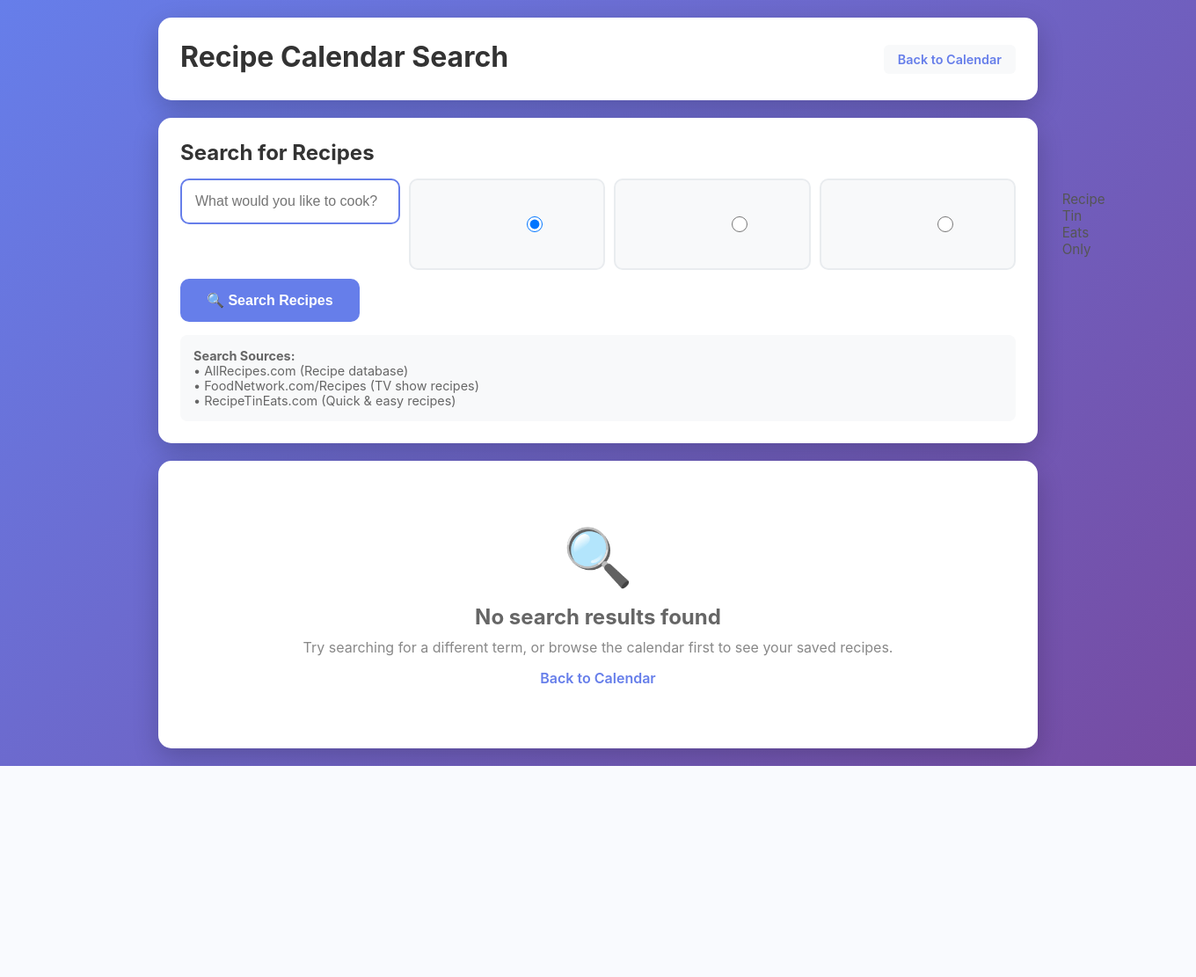
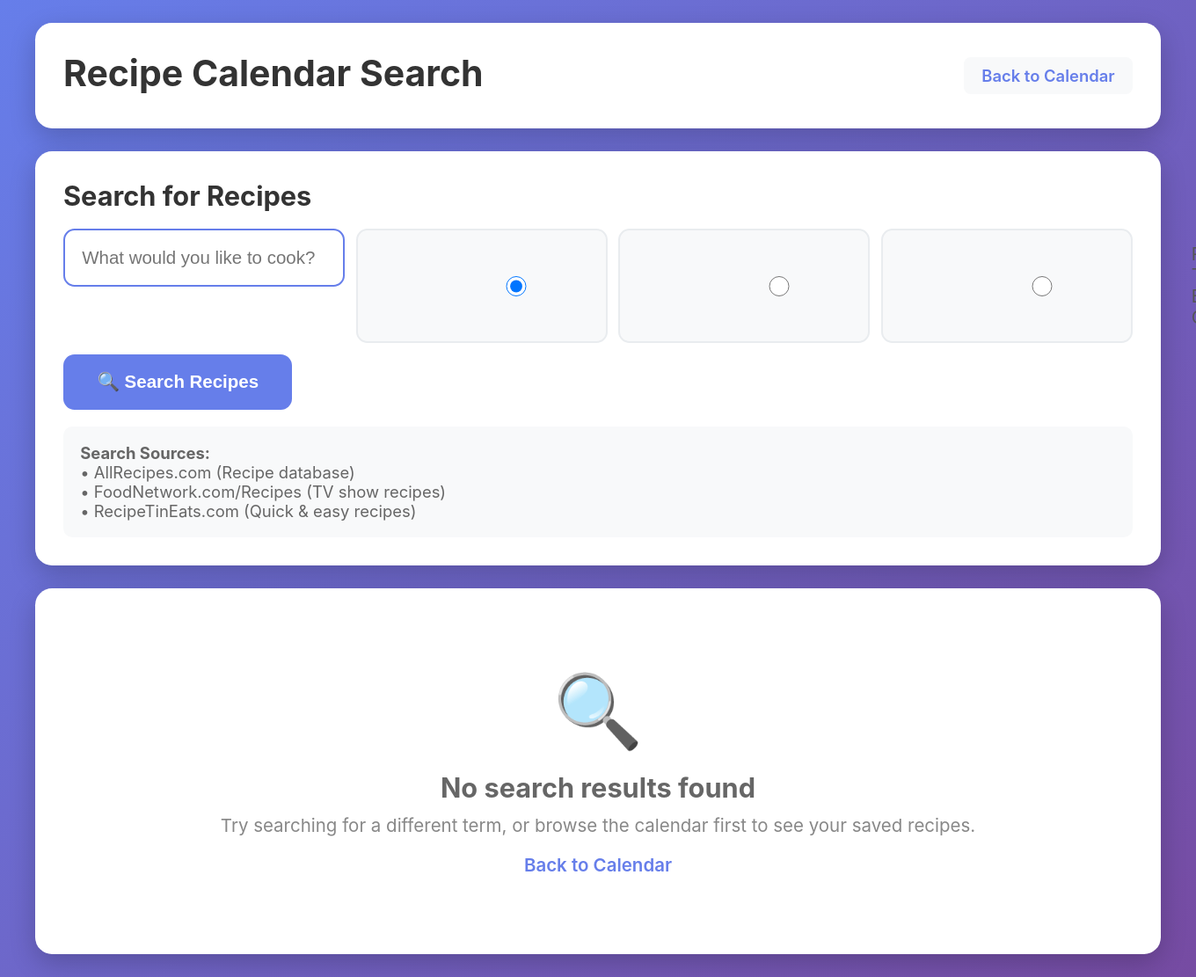
Before and after one commit to nclardy-cyber/recipe-calendar-app, a Flask app: page /search in a window 1360 px wide; the page is wider, and only the part inside the window is pictured. Shown: that part at 88% size. Before the commit the page ends 871 px from the top of that part, so only its background shows below. Run offline with Flask 3, Linux system fonts and the light colour scheme; some libraries are stand-ins or nearby versions.

Commit message:
Whole-page fluid scaling (5/11): recipe_calendar_app/templates/search.html

```diff
--- a/recipe_calendar_app/templates/search.html
+++ b/recipe_calendar_app/templates/search.html
@@ -11,35 +11,44 @@
             box-sizing: border-box;
         }
 
+        /* ===== Whole-page scaling =====
+           Every size in this UI is rem-based, and the root font-size
+           grows fluidly with the viewport, so the entire page scales
+           continuously with screen size: compact baseline on a phone,
+           larger on a laptop, and even larger on a desktop monitor or 4K TV. */
+        html {
+            font-size: clamp(16px, 13px + 0.55vw, 22px); /* px on purpose: root scale anchor */
+        }
+
         body {
             font-family: -apple-system, BlinkMacSystemFont, 'Segoe UI', Roboto, Oxygen, Ubuntu, sans-serif;
             background: linear-gradient(135deg, #667eea 0%, #764ba2 100%);
             min-height: 100vh;
-            padding: 20px;
+            padding: 1.25rem;
         }
 
         .container {
-            max-width: 1000px;
+            max-width: 62.5rem;
             margin: 0 auto;
         }
 
         .header {
             background: white;
-            padding: 25px;
-            border-radius: 15px;
+            padding: 1.562rem;
+            border-radius: 0.938rem;
             box-shadow: 0 10px 30px rgba(0,0,0,0.2);
-            margin-bottom: 20px;
+            margin-bottom: 1.25rem;
             display: flex;
             justify-content: space-between;
             align-items: center;
             flex-wrap: wrap;
-            gap: 15px;
+            gap: 0.938rem;
         }
 
         .header h1 {
             color: #333;
             font-size: 2rem;
-            margin-bottom: 5px;
+            margin-bottom: 0.312rem;
         }
 
         .header .calendar-link {
@@ -47,9 +56,9 @@
             color: #667eea;
             font-weight: 600;
             font-size: 0.9rem;
-            padding: 8px 16px;
+            padding: 0.5rem 1rem;
             background: #f8f9fa;
-            border-radius: 6px;
+            border-radius: 0.375rem;
             transition: all 0.3s;
         }
 
@@ -59,30 +68,30 @@
 
         .search-form {
             background: white;
-            padding: 25px;
-            border-radius: 15px;
+            padding: 1.562rem;
+            border-radius: 0.938rem;
             box-shadow: 0 10px 30px rgba(0,0,0,0.2);
-            margin-bottom: 20px;
+            margin-bottom: 1.25rem;
         }
 
         .search-form h2 {
             color: #333;
-            margin-bottom: 15px;
+            margin-bottom: 0.938rem;
             font-size: 1.5rem;
         }
 
         .search-input-group {
             display: flex;
-            gap: 10px;
+            gap: 0.625rem;
             flex-wrap: wrap;
         }
 
         .search-input-group input {
             flex: 1;
-            min-width: 250px;
-            padding: 15px;
+            min-width: 15.625rem;
+            padding: 0.938rem;
             border: 2px solid #e9ecef;
-            border-radius: 10px;
+            border-radius: 0.625rem;
             font-size: 1rem;
             transition: border 0.3s;
         }
@@ -95,11 +104,11 @@
         .search-input-group label {
             display: flex;
             align-items: center;
-            gap: 8px;
-            padding: 12px 16px;
+            gap: 0.5rem;
+            padding: 0.75rem 1rem;
             background: #f8f9fa;
             border: 2px solid #e9ecef;
-            border-radius: 10px;
+            border-radius: 0.625rem;
             cursor: pointer;
             font-size: 0.95rem;
             color: #555;
@@ -111,16 +120,16 @@
         }
 
         .search-input-group label input[type="radio"] {
-            width: 18px;
-            height: 18px;
+            width: 1.125rem;
+            height: 1.125rem;
         }
 
         .search-btn {
             background: #667eea;
             color: white;
             border: none;
-            padding: 15px 30px;
-            border-radius: 10px;
+            padding: 0.938rem 1.875rem;
+            border-radius: 0.625rem;
             cursor: pointer;
             font-size: 1rem;
             font-weight: 600;
@@ -135,51 +144,51 @@
         }
 
         .sources-info {
-            margin-top: 15px;
-            padding: 15px;
+            margin-top: 0.938rem;
+            padding: 0.938rem;
             background: #f8f9fa;
-            border-radius: 8px;
+            border-radius: 0.5rem;
             color: #666;
             font-size: 0.9rem;
         }
 
         .results-section {
             background: white;
-            padding: 30px;
-            border-radius: 15px;
+            padding: 1.875rem;
+            border-radius: 0.938rem;
             box-shadow: 0 10px 30px rgba(0,0,0,0.2);
         }
 
         .results-section h2 {
             color: #333;
-            margin-bottom: 20px;
+            margin-bottom: 1.25rem;
             font-size: 1.5rem;
         }
 
         .result-item {
             border: 1px solid #e9ecef;
-            border-radius: 10px;
-            padding: 20px;
-            margin-bottom: 20px;
+            border-radius: 0.625rem;
+            padding: 1.25rem;
+            margin-bottom: 1.25rem;
             background: #fafafa;
         }
 
         .result-item h3 {
             color: #667eea;
-            margin-bottom: 10px;
+            margin-bottom: 0.625rem;
             font-size: 1.2rem;
         }
 
         .result-item .source-name {
             color: #888;
             font-size: 0.9rem;
-            margin-bottom: 10px;
+            margin-bottom: 0.625rem;
         }
 
         .result-item .url {
             color: #667eea;
             font-size: 0.9rem;
-            margin-bottom: 10px;
+            margin-bottom: 0.625rem;
         }
 
         .result-item .content {
@@ -190,11 +199,11 @@
 
                 .result-list {
             list-style: none;
-            margin-bottom: 12px;
+            margin-bottom: 0.75rem;
         }
 
         .result-list li {
-            padding: 6px 0;
+            padding: 0.375rem 0;
             border-bottom: 1px solid #f0f0f0;
             font-size: 0.95rem;
         }
@@ -211,19 +220,19 @@
 
         .empty-results {
             text-align: center;
-            padding: 40px;
+            padding: 2.5rem;
             color: #999;
         }
 
         .empty-results-icon {
             font-size: 4rem;
-            margin-bottom: 15px;
+            margin-bottom: 0.938rem;
         }
 
         .empty-results h3 {
             font-size: 1.5rem;
             color: #666;
-            margin-bottom: 10px;
+            margin-bottom: 0.625rem;
         }
 
         .empty-results p {
@@ -233,7 +242,7 @@
 
         .back-to-day {
             display: inline-block;
-            margin-top: 15px;
+            margin-top: 0.938rem;
             color: #667eea;
             text-decoration: none;
             font-weight: 600;
@@ -246,7 +255,7 @@
         @media (max-width: 768px) {
             .header {
                 flex-direction: column;
-                gap: 15px;
+                gap: 0.938rem;
                 text-align: center;
             }
 
@@ -277,7 +286,7 @@
             <h2>Search for Recipes</h2>
 
             <form method="GET" action="/search" class="search-input-group">
-                <div style="flex: 1; min-width: 250px;">
+                <div style="flex: 1; min-width: 15.625rem;">
                     <input
                         type="text"
                         name="q"
@@ -286,7 +295,7 @@
                         autofocus>
                 </div>
 
-                <label style="flex: 1; min-width: 200px; min-height: 42px; display: flex; align-items: center;">
+                <label style="flex: 1; min-width: 12.5rem; min-height: 2.625rem; display: flex; align-items: center;">
                     <input
                         type="radio"
                         name="source"
@@ -295,7 +304,7 @@
                     <span>Search All Sources</span>
                 </label>
 
-                <label style="flex: 1; min-width: 200px; min-height: 42px; display: flex; align-items: center;">
+                <label style="flex: 1; min-width: 12.5rem; min-height: 2.625rem; display: flex; align-items: center;">
                     <input
                         type="radio"
                         name="source"
@@ -303,7 +312,7 @@
                     <span>Food Network Only</span>
                 </label>
 
-                <label style="flex: 1; min-width: 200px; min-height: 42px; display: flex; align-items: center;">
+                <label style="flex: 1; min-width: 12.5rem; min-height: 2.625rem; display: flex; align-items: center;">
                     <input
                         type="radio"
                         name="source"
```
